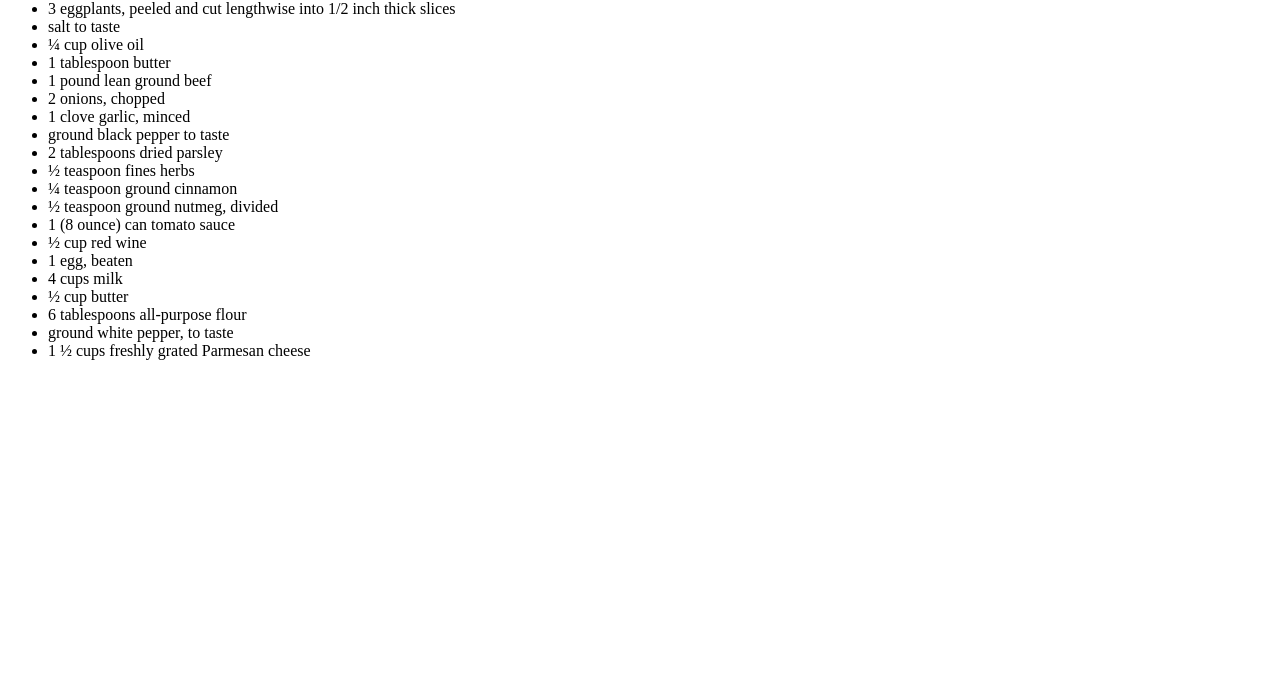
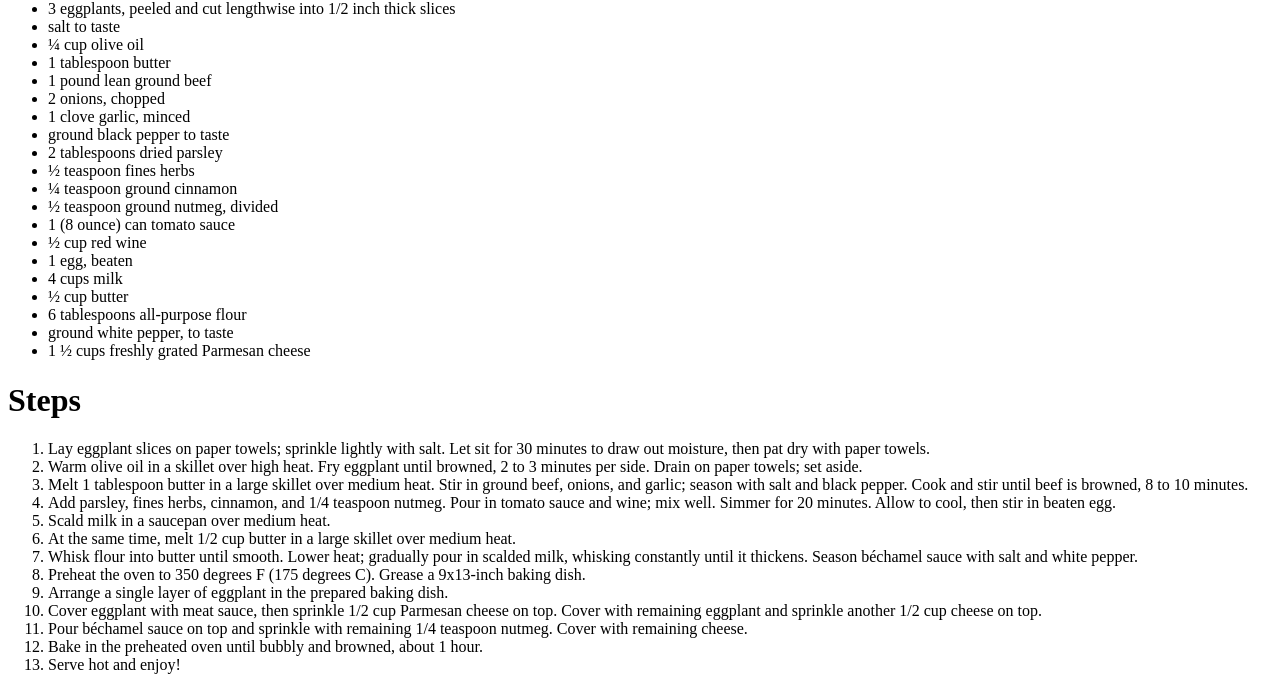
Before and after one commit to mugonation31/odin-recipes, a plain HTML site: page recipes/moussaka.html in a window 1280 px wide. Shown: the part 492-1182 px from the top of the page. Before the commit the page ends 868 px from the top, so only its background shows below. Drawn offline with Linux system fonts and the light colour scheme.

Commit message:
Add Steps heading with ol list of step for dish prep
Created Step heading with ordered list of steps tp prepare
Moussaka dish

```diff
--- a/recipes/moussaka.html
+++ b/recipes/moussaka.html
@@ -40,6 +40,31 @@
     <li>ground white pepper, to taste</li>
     <li>1 ½ cups freshly grated Parmesan cheese</li>
   </ul>
+
+  <h1>Steps</h1>
+  <ol>
+    <li>Lay eggplant slices on paper towels; sprinkle lightly with salt. Let sit for 30 minutes to draw out moisture,
+      then pat dry with paper towels.</li>
+    <li>Warm olive oil in a skillet over high heat. Fry eggplant until browned, 2 to 3 minutes per side. Drain on paper
+      towels; set aside.</li>
+    <li>Melt 1 tablespoon butter in a large skillet over medium heat. Stir in ground beef, onions, and garlic; season
+      with salt and black pepper. Cook and stir until beef is browned, 8 to 10 minutes.</li>
+    <li>Add parsley, fines herbs, cinnamon, and 1/4 teaspoon nutmeg. Pour in tomato sauce and wine; mix well. Simmer for
+      20 minutes. Allow to cool, then stir in beaten egg.</li>
+    <li>Scald milk in a saucepan over medium heat.</li>
+    <li>At the same time, melt 1/2 cup butter in a large skillet over medium heat.</li>
+    <li>Whisk flour into butter until smooth. Lower heat; gradually pour in scalded milk, whisking constantly until it
+      thickens.
+      Season béchamel sauce with salt and white pepper.</li>
+    <li>Preheat the oven to 350 degrees F (175 degrees C). Grease a 9x13-inch baking dish.</li>
+    <li>Arrange a single layer of eggplant in the prepared baking dish.</li>
+    <li>Cover eggplant with meat sauce, then sprinkle 1/2 cup Parmesan cheese on top. Cover with remaining eggplant and
+      sprinkle
+      another 1/2 cup cheese on top.</li>
+    <li>Pour béchamel sauce on top and sprinkle with remaining 1/4 teaspoon nutmeg. Cover with remaining cheese.</li>
+    <li>Bake in the preheated oven until bubbly and browned, about 1 hour.</li>
+    <li>Serve hot and enjoy!</li>
+  </ol>
 </body>
 
 </html>
```
